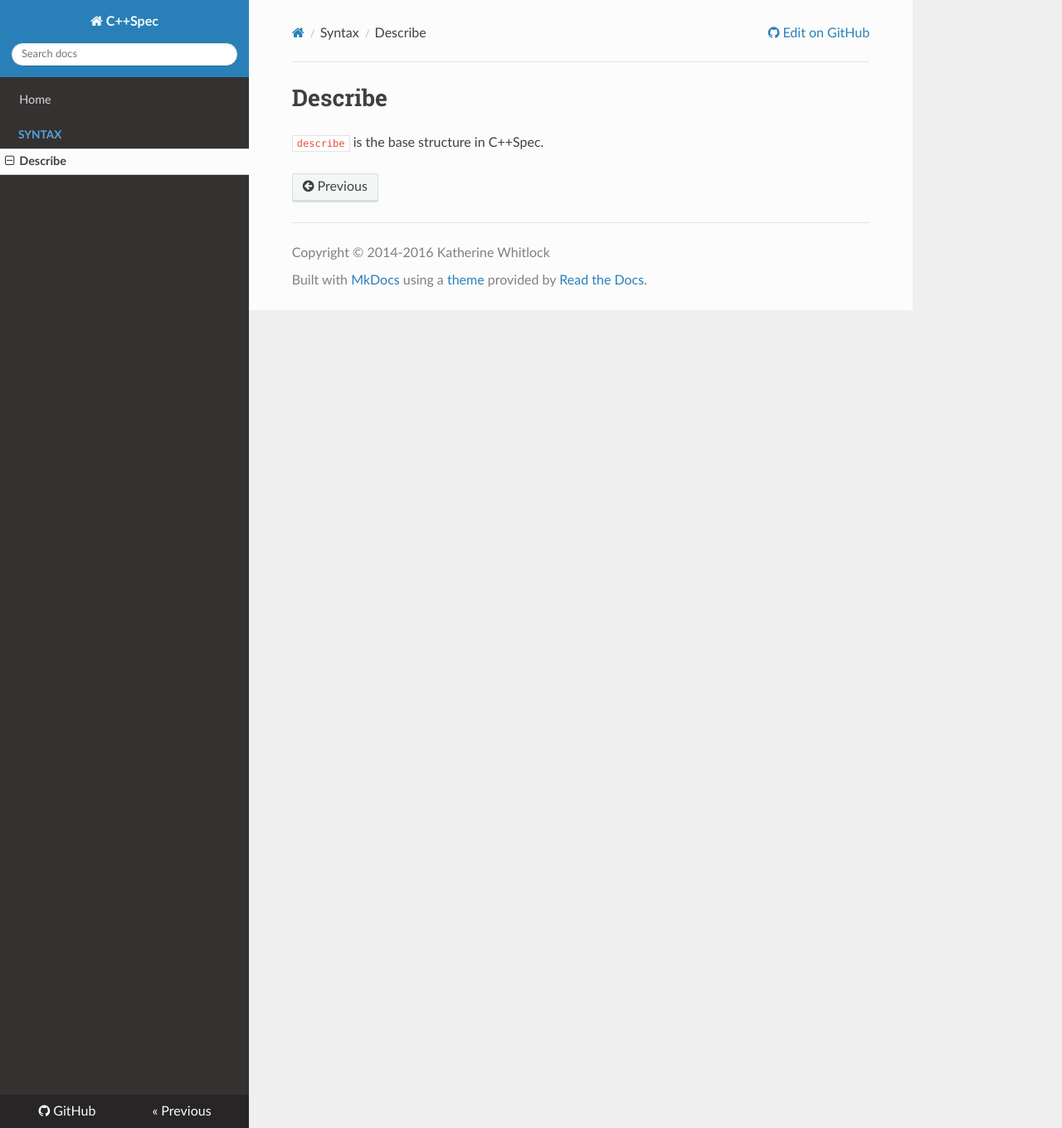
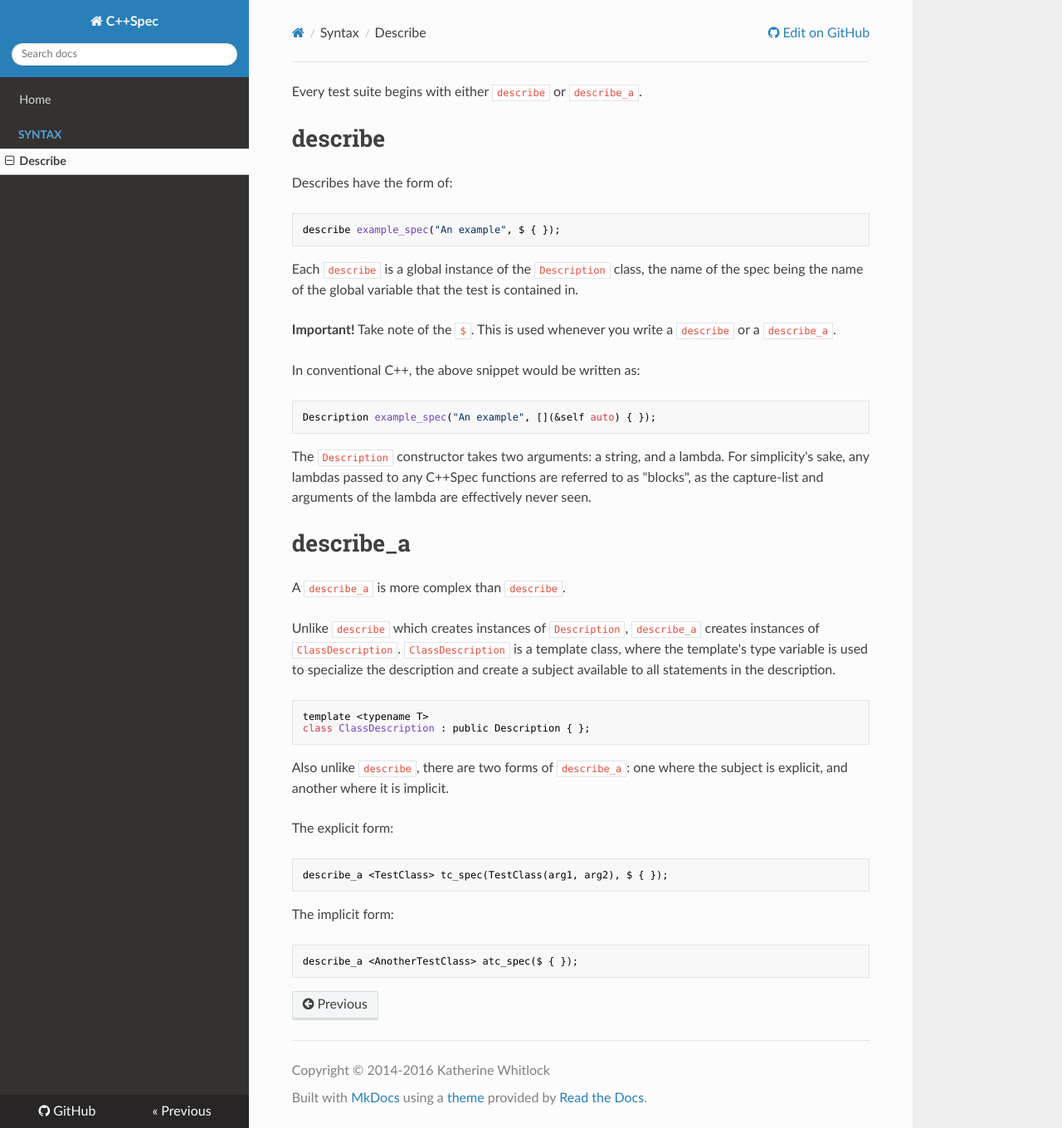
Before and after one commit to toroidal-code/cppspec, an MkDocs documentation site: the page built from docs/syntax/describe.md, in a window 1280 px wide and 1360 px high. Shown: the whole window at 83% size. Built offline with MkDocs 1.6.1, drawn with Linux system fonts in a browser that asks for light colours; nearby versions of some CDN libraries; old or Windows-style settings are respelled for this version of MkDocs.

Commit message:
Begin ReadTheDocs documentation

````diff
--- a/docs/syntax/describe.md
+++ b/docs/syntax/describe.md
@@ -1,3 +1,54 @@
-# Describe
 
-`describe` is the base structure in C++Spec.
+Every test suite begins with either `describe` or `describe_a`.
+
+# describe #
+
+Describes have the form of:
+
+```c++
+describe example_spec("An example", $ { });
+```
+
+Each `describe` is a global instance of the `Description` class, the name of the spec being
+the name of the global variable that the test is contained in.
+
+__Important!__ Take note of the `$`. This is used whenever you write a `describe` or a `describe_a`.
+
+In conventional C++, the above snippet would be written as:
+
+```c++
+Description example_spec("An example", [](&self auto) { });
+```
+
+The `Description` constructor takes two arguments: a string, and a lambda. For simplicity's sake,
+any lambdas passed to any C++Spec functions are referred to as "blocks", as the capture-list
+and arguments of the lambda are effectively never seen.
+
+# describe_a #
+
+A `describe_a` is more complex than `describe`.
+
+Unlike `describe` which creates instances of `Description`, `describe_a` creates instances of
+`ClassDescription`. `ClassDescription` is a template class, where the template's type variable
+is used to specialize the description and create a subject available to all statements in the
+description.
+
+```c++
+template <typename T>
+class ClassDescription : public Description { };
+```
+
+Also unlike `describe`, there are two forms of `describe_a`: one where the subject is explicit,
+and another where it is implicit.
+
+The explicit form:
+
+```c++
+describe_a <TestClass> tc_spec(TestClass(arg1, arg2), $ { });
+```
+
+The implicit form:
+
+```c++
+describe_a <AnotherTestClass> atc_spec($ { });
+```
````
Also changed, not shown: README.md (+20 -118 lines).
